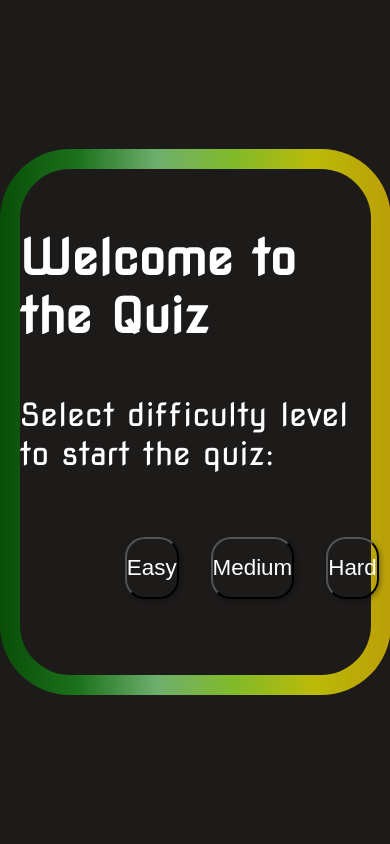
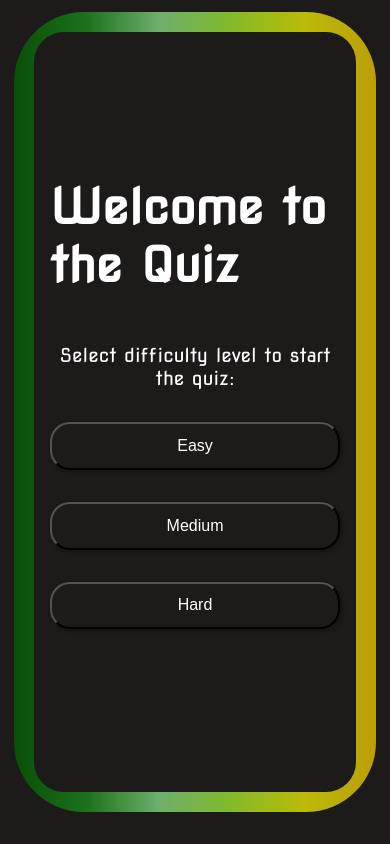
Before and after one commit to sabinaSandais/Quiz, a React (Create React App) app in the folder quiz/: page / in a window 390 px wide. Built offline with nearby package versions, Linux system fonts and the light colour scheme.

Commit message:
Update Welcome.css

```diff
--- a/quiz/src/views/Welcome.css
+++ b/quiz/src/views/Welcome.css
@@ -97,4 +97,91 @@ h1 {
   h1 {
     font-size: 2.5rem;
   }
+  .text {
+    font-size: 1.5rem;
+    margin-bottom: 3rem;
+  }
+
+  .buttons {
+    width: 60%;
+    gap: 1rem;
+  }
+
+  .btn1,
+  .btn2,
+  .btn3 {
+    font-size: 1.2rem;
+    width: 8rem;
+    padding: 0.8rem 0;
+  }
 }
+
+/* Media query for mobile phones (screens wider than 480px) */
+@media (max-width: 480px) {
+  .welcome-page {
+    height: auto;
+    padding: 2rem 1rem;
+  }
+
+  .container {
+    width: 90%;
+    height: 90vh;
+    border-radius: 30px;
+    padding: 2rem 1rem;
+  }
+
+  h1 {
+    font-size: 2rem;
+    margin-bottom: 1.5rem;
+  }
+
+  .text {
+    font-size: 1.2rem;
+    margin-bottom: 2rem;
+    text-align: center;
+  }
+
+  .buttons {
+    flex-direction: column;
+    width: 100%;
+    gap: 1rem;
+  }
+
+  .btn1,
+  .btn2,
+  .btn3 {
+    font-size: 1rem;
+    width: 100%;
+    padding: 0.8rem;
+  }
+}
+
+/* Media query for large desktops (screens wider than 1200px) */
+@media (min-width: 1200px) {
+  .container {
+    width: 70%;
+    height: 80vh;
+    border-radius: 75px;
+  }
+
+  h1 {
+    font-size: 3.5rem;
+  }
+
+  .text {
+    font-size: 2.2rem;
+  }
+
+  .buttons {
+    width: 35%;
+    gap: 2.5rem;
+  }
+
+  .btn1,
+  .btn2,
+  .btn3 {
+    font-size: 1.5rem;
+    width: 12rem;
+    padding: 1.2rem 0;
+  }
+}
```
